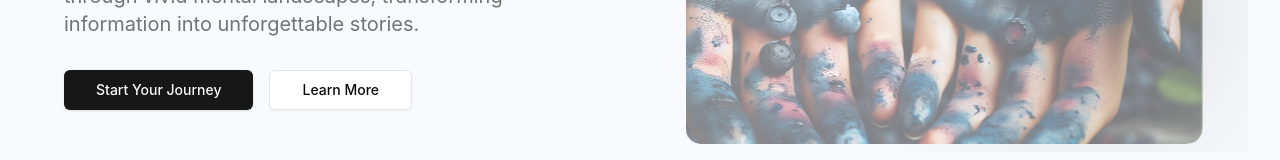
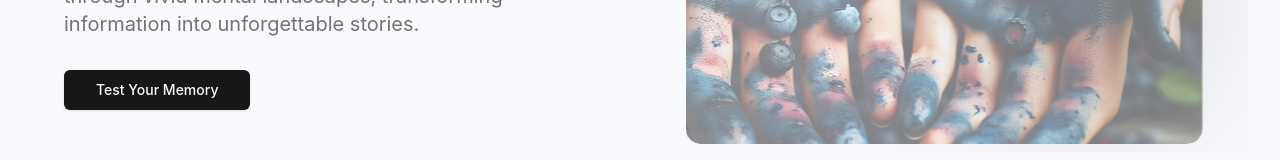
Before and after one commit to SofiaBargues/memory-palace, a Next.js app: page / in a window 1280 px wide. Shown: the part 553-713 px from the top of the page. Built offline with nearby package versions, Linux system fonts and the light colour scheme; no server answers; the database is empty.

Commit message:
start your journey

```diff
--- a/src/components/ui/cta.tsx
+++ b/src/components/ui/cta.tsx
@@ -4,7 +4,7 @@ import { Card } from "@/components/ui/card";
 import { Sparkles } from "lucide-react";
 const CallToAction = () => {
   return (
-    <section className="mt-24 text-center">
+    <section className="mt-24 text-center ">
       <Card className="p-12 ">
         <h2 className="text-3xl font-bold tracking-tighter mb-4">
           Ready to Enhance Your Memory?
--- a/src/components/ui/hero.tsx
+++ b/src/components/ui/hero.tsx
@@ -9,7 +9,6 @@ import { Card } from "./card";
 
 const Hero = ({}) => {
   const [activeImage, setActiveImage] = useState(0);
-  const [showMore, setShowMore] = useState(false);
 
   const images = ["/img1 (1).png", "/img1 (3).png", "/img1 (2).png"];
 
@@ -43,17 +42,11 @@ const Hero = ({}) => {
                   stories.
                 </p>
                 <div className="mt-8 flex flex-col gap-4 sm:flex-row">
+                  <a href="#Grid">
                     <Button size="lg" className="w-full sm:w-auto">
-                    Start Your Journey
+                      Test Your Memory
                     </Button>
-                  <Button
-                    onClick={() => setShowMore(!showMore)}
-                    variant="outline"
-                    size="lg"
-                    className="w-full sm:w-auto"
-                  >
-                    Learn More
-                  </Button>
+                  </a>
                 </div>
               </motion.div>
             </div>
@@ -91,22 +84,19 @@ const Hero = ({}) => {
           </div>
         </div>
       </section>
-      {showMore ? (
+
       <Card className="text-center rounded-xl border text-card-foreground shadow py-12  mt-12">
         <h2 className="text-3xl font-bold mb-8 ">
           What is the Method of Loci?
         </h2>
         <p className="max-w-6xl text-lg mx-auto text-muted-foreground ">
           The Method of Loci, also known as Memory Palace, is a powerful
-            memorization technique that uses visualization to organize and
-            recall information. By mentally placing items within a familiar
-            location, you create strong associations that significantly improve
-            your ability to remember and retrieve information.
+          memorization technique that uses visualization to organize and recall
+          information. By mentally placing items within a familiar location, you
+          create strong associations that significantly improve your ability to
+          remember and retrieve information.
         </p>
       </Card>
-      ) : (
-        <></>
-      )}
     </>
   );
 };
--- a/src/components/ui/palacesGrid.tsx
+++ b/src/components/ui/palacesGrid.tsx
@@ -67,14 +67,14 @@ export default function PalacesGrid() {
   };
 
   return (
-    <div className="mt-10">
+    <div id="Grid" className="mt-10">
       {loading ? (
         <div className="flex justify-center items-center">
           <Loader />
         </div>
       ) : (
         <>
-          <section className="container py-12">
+          <section id="Community Showcase" className="container py-12">
             <div className="text-center ">
               <h2 className="text-3xl font-bold ">Community Showcase</h2>
               <p className="mt-2 text-[#666e75] mb-3 text-[16px] ">
```
Lines whose indentation alone changed are shown as unchanged.
